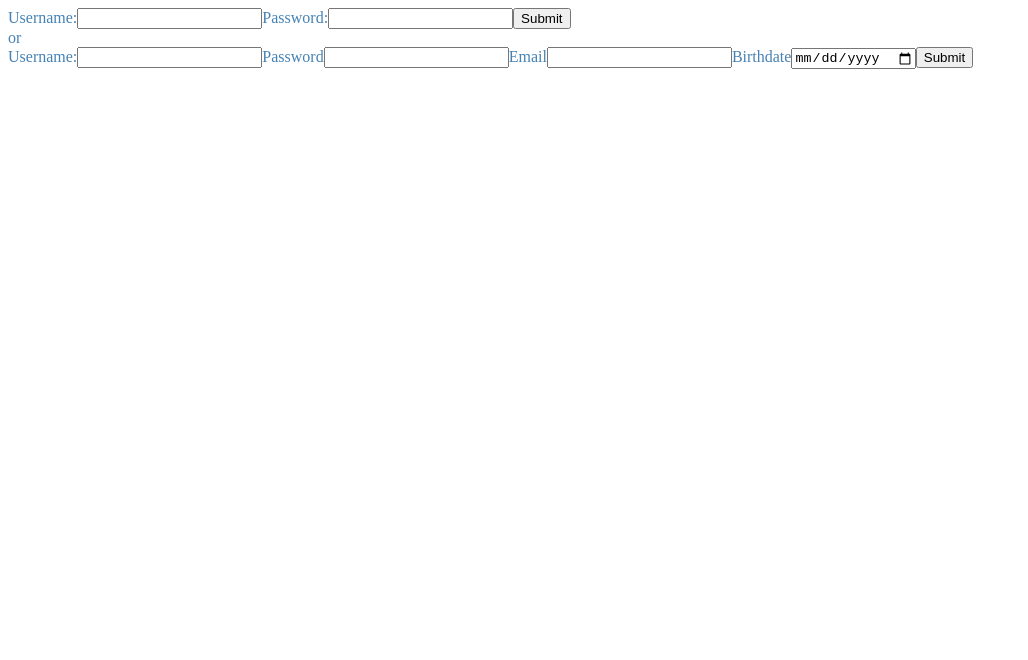
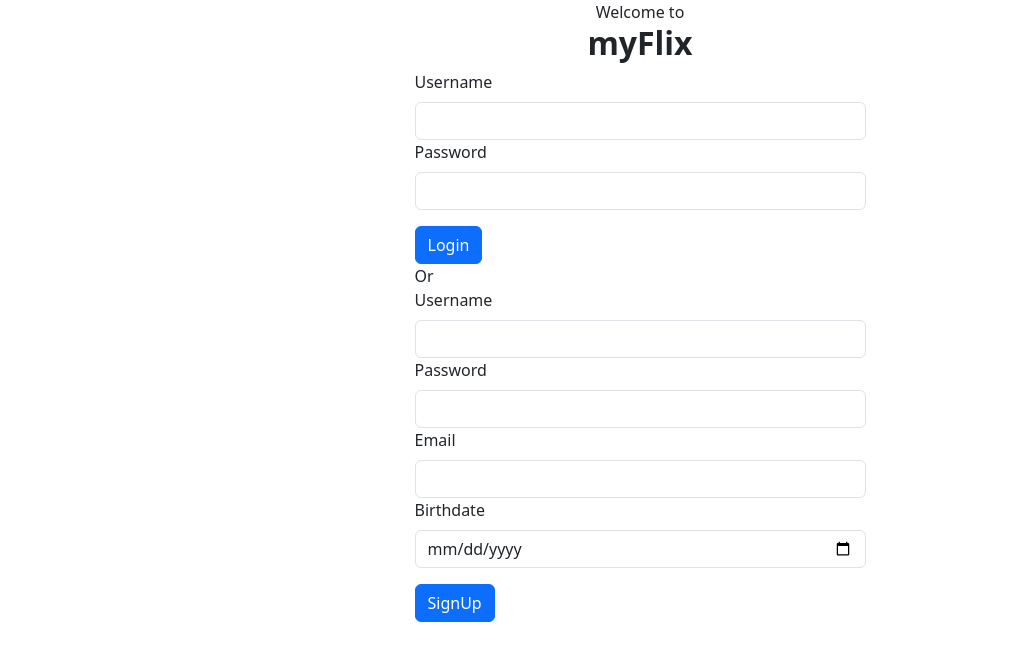
Before and after one commit to dharasoni16/myFlix-client, a React (Vite) app: page / in a window 1280 px wide. Shown: the top 660 px of the page, without its empty margins (0-1028 px from the left). Built offline with nearby package versions, Linux system fonts and the light colour scheme.

Commit message:
Add:React Bootstrap and it's components for consistent UI

```diff
--- a/components/login-view/login-view.jsx
+++ b/components/login-view/login-view.jsx
@@ -1,4 +1,5 @@
 import React, { useState } from "react";
+import { Button, Form } from "react-bootstrap";
 
 export const LoginView = ({ onLoggedIn }) => {
   const [username, setUsername] = useState("");
@@ -36,29 +37,33 @@
       });
   };
   return (
-    <form onSubmit={handleSubmit}>
-      <label htmlFor="username">
-        Username:
-        <input
+    <>
+      <p className="mb-0 text-center">Welcome to </p>
+      <h2 className="fw-bold mt-0 text-center">myFlix</h2>
+      <Form onSubmit={handleSubmit}>
+        <Form.Group controlId="formUsername">
+          <Form.Label>Username</Form.Label>
+          <Form.Control
             type="text"
-          id="username"
             value={username}
             onChange={(e) => setUsername(e.target.value)}
             minLength={5}
             required
           />
-      </label>
-      <label htmlFor="password">
-        Password:
-        <input
+        </Form.Group>
+        <Form.Group controlId="formPassword">
+          <Form.Label>Password</Form.Label>
+          <Form.Control
             type="password"
-          id="password"
             value={password}
             onChange={(e) => setPassword(e.target.value)}
             required
           />
-      </label>
-      <button type="submit">Submit</button>
-    </form>
+        </Form.Group>
+        <Button variant="primary" type="submit" className="mt-3">
+          Login
+        </Button>
+      </Form>
+    </>
   );
 };
--- a/components/main-view/main-view.jsx
+++ b/components/main-view/main-view.jsx
@@ -3,6 +3,9 @@
 import { MovieView } from "../movie-view/movie-view";
 import { LoginView } from "../login-view/login-view";
 import { SignUpView } from "../signup-view/signup-view";
+import Row from "react-bootstrap/Row";
+import Col from "react-bootstrap/Col";
+import { Button } from "react-bootstrap";
 
 export const MainView = () => {
   const storedUser = JSON.parse(localStorage.getItem("user"));
@@ -41,53 +44,53 @@
       });
   }, [token]);
 
-  if (!user) {
   return (
-      <>
+    <Row className="justify-content-md-center">
+      {!user ? (
+        <Col md={5}>
           <LoginView
             onLoggedIn={(user, token) => {
               setUser(user);
               setToken(token);
             }}
           />
-        or
+          Or
           <SignUpView />
-      </>
-    );
-  }
-
-  if (selectedMovie) {
-    return (
+        </Col>
+      ) : selectedMovie ? (
+        <Col md={8}>
           <MovieView
             movie={selectedMovie}
             onBackClick={() => setSelectedMovie(null)}
           />
-    );
-  }
-
-  if (movies.length === 0) {
-    return <div>This list is empty!</div>;
-  }
-  return (
-    <div>
-      <button
+        </Col>
+      ) : movies.length === 0 ? (
+        <div>This list is empty!</div>
+      ) : (
+        <>
+          <Button
             onClick={() => {
               setUser(null);
               setToken(null);
               localStorage.clear();
             }}
+            variant="primary"
+            className="mb-3 mt-3"
           >
             Logout
-      </button>
+          </Button>
           {movies.map((movie) => (
+            <Col key={movie.id} md={3} className="mb-5">
               <MovieCard
                 movie={movie}
-          key={movie.id}
                 onMovieClick={(newSelectedMovie) => {
                   setSelectedMovie(newSelectedMovie);
                 }}
               />
+            </Col>
           ))}
-    </div>
+        </>
+      )}
+    </Row>
   );
 };
--- a/components/movie-card/movie-card.jsx
+++ b/components/movie-card/movie-card.jsx
@@ -1,24 +1,28 @@
 import React from "react";
 // import proptypes library here
 import PropTypes from "prop-types";
+import { Button, Card } from "react-bootstrap";
 
 export const MovieCard = ({ movie, onMovieClick }) => {
   return (
-    <div
-      onClick={() => {
-        onMovieClick(movie);
-      }}
-    >
-      {movie.title}
-    </div>
+    <Card className="h-100" style={{ width: "18rem" }}>
+      <Card.Img variant="top" src={movie.image} />
+      <Card.Body>
+        <Card.Title>{movie.title}</Card.Title>
+        <Card.Text>{movie.director.Name}</Card.Text>
+        <Button onClick={() => onMovieClick(movie)} variant="link">
+          Open
+        </Button>
+      </Card.Body>
+    </Card>
   );
 };
 
 // define all the props constrainsts for Moviecard
 
-MovieCard.propTypes={
-  movie:PropTypes.shape({
-    title:PropTypes.string.isRequired
+MovieCard.propTypes = {
+  movie: PropTypes.shape({
+    title: PropTypes.string.isRequired,
   }).isRequired,
-  onMovieClick : PropTypes.func.isRequired
+  onMovieClick: PropTypes.func.isRequired,
 };
--- a/components/movie-view/movie-view.jsx
+++ b/components/movie-view/movie-view.jsx
@@ -1,5 +1,6 @@
 import React from "react";
 import PropTypes from "prop-types";
+import "./movie-view.scss";
 
 export const MovieView = ({ movie, onBackClick }) => {
   return (
@@ -8,36 +9,38 @@
         <img src={movie.image} alt="movie image" />
       </div>
       <div>
-        <span>Title:</span>
+        <span className="heading">Title : </span>
         <span>{movie.title}</span>
       </div>
       <div>
-        <span>Description:</span>
+        <span className="heading">Description : </span>
         <span>{movie.description}</span>
       </div>
       <div>
-        <span>Genre:</span>
+        <span className="heading">Genre : </span>
         <span>{movie.genre.Name}</span>
       </div>
       <div>
-        <span>Director:</span>
+        <span className="heading">Director : </span>
         <span>{movie.director.Name}</span>
       </div>
-      <button onClick={onBackClick}>Back</button>
+      <button onClick={onBackClick} className="back-button">
+        Back
+      </button>
     </div>
   );
 };
 
 MovieView.propTypes = {
-  movie:PropTypes.shape({
-    title:PropTypes.string.isRequired,
-    description:PropTypes.string.isRequired,
-    genre:PropTypes.shape({
-      Name:PropTypes.string.isRequired
+  movie: PropTypes.shape({
+    title: PropTypes.string.isRequired,
+    description: PropTypes.string.isRequired,
+    genre: PropTypes.shape({
+      Name: PropTypes.string.isRequired,
     }),
-    director:PropTypes.shape({
-      Name:PropTypes.string.isRequired
-    })
+    director: PropTypes.shape({
+      Name: PropTypes.string.isRequired,
+    }),
   }).isRequired,
-  onBackClick:PropTypes.func.isRequired
+  onBackClick: PropTypes.func.isRequired,
 };
--- /dev/null
+++ b/components/movie-view/movie-view.scss
@@ -0,0 +1,15 @@
+.back-button{
+    padding: 4px 12px 4px 12px;
+    color: whitesmoke;
+    background-color: dodgerblue;
+    border: none;
+    border-radius: 4px;
+  }
+
+  img{
+    width:100%;
+  }
+
+  .heading{
+    font-weight: bold;
+  }
--- a/components/signup-view/signup-view.jsx
+++ b/components/signup-view/signup-view.jsx
@@ -1,4 +1,5 @@
 import React, { useState } from "react";
+import { Form, Button } from "react-bootstrap";
 
 export const SignUpView = () => {
   const [username, setUsername] = useState("");
@@ -32,44 +33,46 @@
     });
   };
   return (
-    <form onSubmit={handleSubmit}>
-      <label>
-        Username:
-        <input
+    <Form onSubmit={handleSubmit}>
+      <Form.Group controlId="formUsername">
+        <Form.Label>Username</Form.Label>
+        <Form.Control
           type="text"
           value={username}
           onChange={(e) => setUsername(e.target.value)}
           minLength={5}
           required
         />
-      </label>
-      <label>
-        Password
-        <input
+      </Form.Group>
+      <Form.Group controlId="formPassword">
+        <Form.Label>Password</Form.Label>
+        <Form.Control
           type="password"
           value={password}
           onChange={(e) => setPassword(e.target.value)}
           required
         />
-      </label>
-      <label>
-        Email
-        <input
+      </Form.Group>
+      <Form.Group controlId="formEmail">
+        <Form.Label>Email</Form.Label>
+        <Form.Control
           type="email"
           value={email}
           onChange={(e) => setEmail(e.target.value)}
           required
         />
-      </label>
-      <label>
-        Birthdate
-        <input
+      </Form.Group>
+      <Form.Group controlId="formBirthdate">
+        <Form.Label>Birthdate</Form.Label>
+        <Form.Control
           type="date"
           value={birthdate}
           onChange={(e) => setBirthdate(e.target.value)}
         />
-      </label>
-      <button type="submit">Submit</button>
-    </form>
+      </Form.Group>
+      <Button variant="primary" type="submit" className="mt-3">
+        SignUp
+      </Button>
+    </Form>
   );
 };
--- a/package.json
+++ b/package.json
@@ -9,9 +9,11 @@
   "author": "",
   "license": "ISC",
   "dependencies": {
+    "bootstrap": "^5.3.2",
     "parcel-bundler": "^1.8.1",
     "prop-types": "^15.8.1",
     "react": "^18.2.0",
+    "react-bootstrap": "^2.8.0",
     "react-dom": "^18.2.0"
   },
   "devDependencies": {
--- a/src/index.jsx
+++ b/src/index.jsx
@@ -1,6 +1,7 @@
 import React from "react";
 import { createRoot } from "react-dom/client";
 import { MainView } from "../components/main-view/main-view";
+import Container from "react-bootstrap/Container";
 
 // Import statement to indicate that you need to bundle `./index.scss`
 import "./index.scss";
@@ -8,9 +9,9 @@
 // Main component (will eventually use all the others)
 const MyFlixApplication = () => {
   return (
-    <div className="my-flix">
+    <Container>
       <MainView />
-    </div>
+    </Container>
   );
 };
 
--- a/src/index.scss
+++ b/src/index.scss
@@ -1,5 +1 @@
-$color:steelblue;
-
-.my-flix{
-    color:$color;
-}
+@import '~bootstrap/scss/bootstrap.scss';
```
Also changed, not shown: 1 other file (tests, documents, lock files or other folders). Lines whose indentation alone changed are shown as unchanged.
